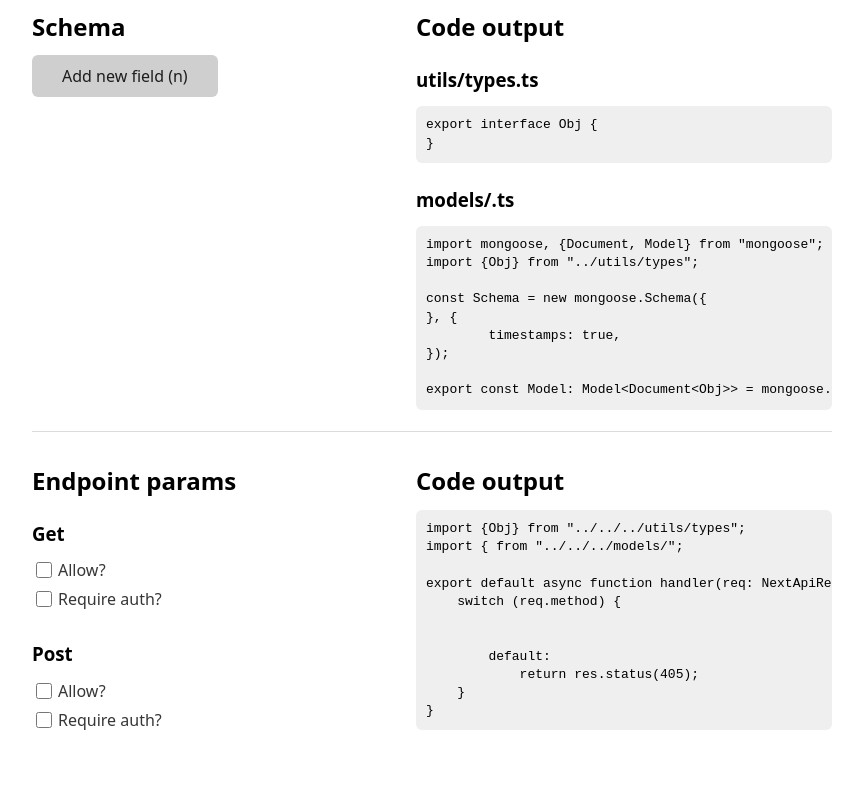
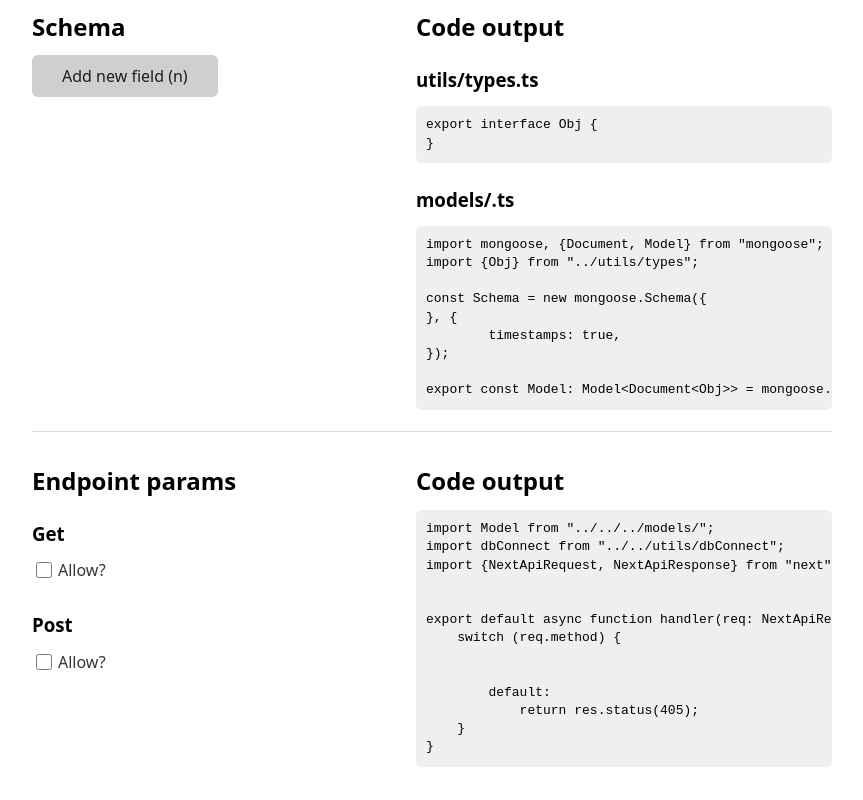
Before and after one commit to wwsalmon/nextgen, a Next.js app: page /model in a window 1280 px wide. Shown: the part 321-1121 px from the top of the page, without its empty margins (208-1071 px from the left). Before the commit the page ends 1084 px from the top, so only its background shows below. Built offline with nearby package versions, Linux system fonts and the light colour scheme.

Commit message:
complete endpoint generator for now

```diff
--- a/components/CheckControl.tsx
+++ b/components/CheckControl.tsx
@@ -1,6 +1,7 @@
 import {ChangeEvent} from "react";
 
-export default function CheckControl({onChange, label, id}: {
+export default function CheckControl({value, onChange, label, id}: {
+    value: boolean,
     onChange: (e: ChangeEvent<HTMLInputElement>) => any,
     label: string,
     id: string,
@@ -8,7 +9,7 @@ export default function CheckControl({onChange, label, id}: {
     return (
         <div>
             <label htmlFor={id}>
-                <input type="checkbox" id={id} onChange={onChange}/>
+                <input type="checkbox" id={id} onChange={onChange} checked={value}/>
                 {label}
             </label>
         </div>
--- a/components/EndpointGenerator.tsx
+++ b/components/EndpointGenerator.tsx
@@ -16,9 +16,12 @@ export type EndpointFieldObj = {
 
 export default function EndpointGenerator({nameUppercase, fields}: { nameUppercase: string, fields: fieldType[] }) {
     const [allowPost, setAllowPost] = useState<boolean>(false);
-    const [postRequireAuth, setPostRequireAuth] = useState<boolean>(false);
+    const [postRequireAuth, setPostRequireAuth] = useState<boolean>(true);
     const [allowGet, setAllowGet] = useState<boolean>(false);
-    const [getRequireAuth, setGetRequireAuth] = useState<boolean>(false);
+    const [getRequireAuth, setGetRequireAuth] = useState<boolean>(true);
+    const [getSingle, setGetSingle] = useState<boolean>(true);
+    const [getPagination, setGetPagination] = useState<boolean>(false);
+    const [paginationSkip, setPaginationSkip] = useState<number>(10);
     const [postFields, setPostFields] = useState<EndpointFieldObj>({});
     const [getFields, setGetFields] = useState<EndpointFieldObj>({});
 
@@ -48,6 +51,9 @@ export default function EndpointGenerator({nameUppercase, fields}: { nameUpperca
         {fieldName: fieldName, fieldType: fieldParam.type, fieldValue: fieldParam.value}
     ));
 
+    const authSnippet = `const session = await getSession({ req });
+            if (!session) return res.status(403);`;
+
     function getSessionParam(type: userParams) {
         return {
             userId: "userId",
@@ -58,45 +64,72 @@ export default function EndpointGenerator({nameUppercase, fields}: { nameUpperca
         }[type];
     }
 
+    function getFieldParam(fieldType: endpointFieldSetting, fieldValue: string, fieldName: string, isPost: boolean) {
+        return {
+            default: fieldValue,
+            param: `req.${isPost ? "body" : "query"}.${fieldName}`,
+            userId: "session.userId",
+            userName: "session.user.name",
+            userUsername: "session.username",
+            userImage: "session.user.image",
+            userEmail: "session.user.email",
+        }[fieldType];
+    }
+
     return (
         <FlexContainer>
             <FlexChild>
                 <h2>Endpoint params</h2>
                 <h3>Get</h3>
-                <CheckControl onChange={e => setAllowGet(e.target.checked)} label="Allow?" id="allowGet"/>
-                <CheckControl onChange={e => setGetRequireAuth(e.target.checked)} label="Require auth?" id="getAuth"/>
+                <CheckControl value={allowGet} onChange={e => setAllowGet(e.target.checked)} label="Allow?" id="allowGet"/>
                 {allowGet && (
+                    <>
+                        <CheckControl value={getRequireAuth} onChange={e => setGetRequireAuth(e.target.checked)} label="Require auth?" id="getAuth"/>
+                        <CheckControl value={getSingle} onChange={e => setGetSingle(e.target.checked)} label="Get single document?" id="getSingle"/>
+                        {!getSingle && (
+                            <>
+                                <CheckControl value={getPagination} onChange={e => setGetPagination(e.target.checked)} label="Enable pagination?" id="getPagination"/>
+                                {getPagination && (
+                                    <input type="number" value={paginationSkip} onChange={e => setPaginationSkip(+e.target.value)}/>
+                                )}
+                            </>
+                        )}
                         <EndpointParams
                             endpointFields={getFields}
                             setEndpointFields={setGetFields}
                             requireAuth={getRequireAuth}
                         />
+                    </>
                 )}
                 <h3>Post</h3>
-                <CheckControl onChange={e => setAllowPost(e.target.checked)} label="Allow?" id="allowPost"/>
-                <CheckControl onChange={e => setPostRequireAuth(e.target.checked)} label="Require auth?" id="postAuth"/>
+                <CheckControl value={allowPost} onChange={e => setAllowPost(e.target.checked)} label="Allow?" id="allowPost"/>
                 {allowPost && (
+                    <>
+                        <CheckControl value={postRequireAuth} onChange={e => setPostRequireAuth(e.target.checked)} label="Require auth?" id="postAuth"/>
                         <EndpointParams
                             endpointFields={postFields}
                             setEndpointFields={setPostFields}
                             requireAuth={postRequireAuth}
                         />
+                    </>
                 )}
             </FlexChild>
             <FlexChild>
                 <h2>Code output</h2>
                 <pre>
                     <code>
-                        {`import {${nameUppercase}Obj} from "../../../utils/types";
-import {${nameUppercase} from "../../../models/${nameUppercase.toLowerCase()}";
+                        {`import ${nameUppercase}Model from "../../../models/${nameUppercase}";
+import dbConnect from "../../utils/dbConnect";
+import {NextApiRequest, NextApiResponse} from "next";
+${((allowPost && postRequireAuth) || (allowGet && getRequireAuth)) ? "import {getSession} from \"next-auth/client\";" : ""}
 
 export default async function handler(req: NextApiRequest, res: NextApiResponse) {
     switch (req.method) {
         ${allowPost ? `case "POST":
-            ${postRequireAuth ?
-            `const session = await getSession({ req });
-            if (!session) return res.status(403);` : ""}
+            ${postRequireAuth ? authSnippet : ""}
             try {
+                await dbConnect();
+
                 if (req.body.id) {
                     if (!(${PostFieldsArr.filter(d => d.fieldType === "param").map(({fieldName}, i) => `${i === 0 ? "" : " || "}req.body.${fieldName}`).join("")})) {
                         return res.status(406);
@@ -118,15 +151,7 @@ export default async function handler(req: NextApiRequest, res: NextApiResponse)
 
                     await ${nameUppercase}Model.create({
                         ${PostFieldsArr.map(({fieldName, fieldType, fieldValue}) =>
-                        `${fieldName}: ${{
-                            default: fieldValue,
-                            param: `req.body.${fieldName}`,
-                            userId: "session.userId",
-                            userName: "session.user.name",
-                            userUsername: "session.username",
-                            userImage: "session.user.image",
-                            userEmail: "session.user.email",
-                        }[fieldType]};`).join("\n\t\t\t")}
+                        `${fieldName}: ${getFieldParam(fieldType, fieldValue, fieldName, true)},`).join("\n\t\t\t")}
                     });
 
                     return res.status(200).json({message: "Object created"});
@@ -136,7 +161,32 @@ export default async function handler(req: NextApiRequest, res: NextApiResponse)
             }
         ` : ""}
         ${allowGet ? `case "GET":
-            ${getRequireAuth ? "const session = await getSession({ req });" : ""}
+            ${getRequireAuth ? authSnippet : ""}
+            if (!(${GetFieldsArr.filter(d => d.fieldType === "param").map(({fieldName}, i) => `${i === 0 ? "" : " || "}req.query.${fieldName}`).join("")})) {
+                return res.status(406);
+            }
+
+            try {
+                let conditions = {};
+
+                if (req.query.id) conditions["_id"] = req.query.id;
+                ${GetFieldsArr.filter(d => d.fieldType !== "default").map(({fieldName, fieldType}) => `if (req.query.${fieldName}) conditions["${fieldName}"] = ${getFieldParam(fieldType, "", fieldName, false)};
+                `).join("")}
+
+                await dbConnect();
+
+                const thisObject = await ${nameUppercase}Model.aggregate([
+                    {$match: conditions},
+                    ${getPagination ? `{$skip: (+req.query.page - 1) * ${paginationSkip}},
+                    {$limit: ${paginationSkip}},` : ""}
+                ]);
+
+                if (!thisObject) return res.status(404);
+
+                return res.status(200).json({data: thisObject});
+            } catch (e) {
+                return res.status(500).json({message: e});
+            }
         ` : ""}
         default:
             return res.status(405);
--- a/pages/model.tsx
+++ b/pages/model.tsx
@@ -153,7 +153,7 @@ export default function Model() {
                             &#125;
                         </code>
                     </pre>
-                    <h3>models/{name}.ts</h3>
+                    <h3>models/{nameUppercase}.ts</h3>
                     <pre>
                         <code>
                             import mongoose, &#123;Document, Model&#125; from "mongoose";<br/>
```
Lines whose indentation alone changed are shown as unchanged.
